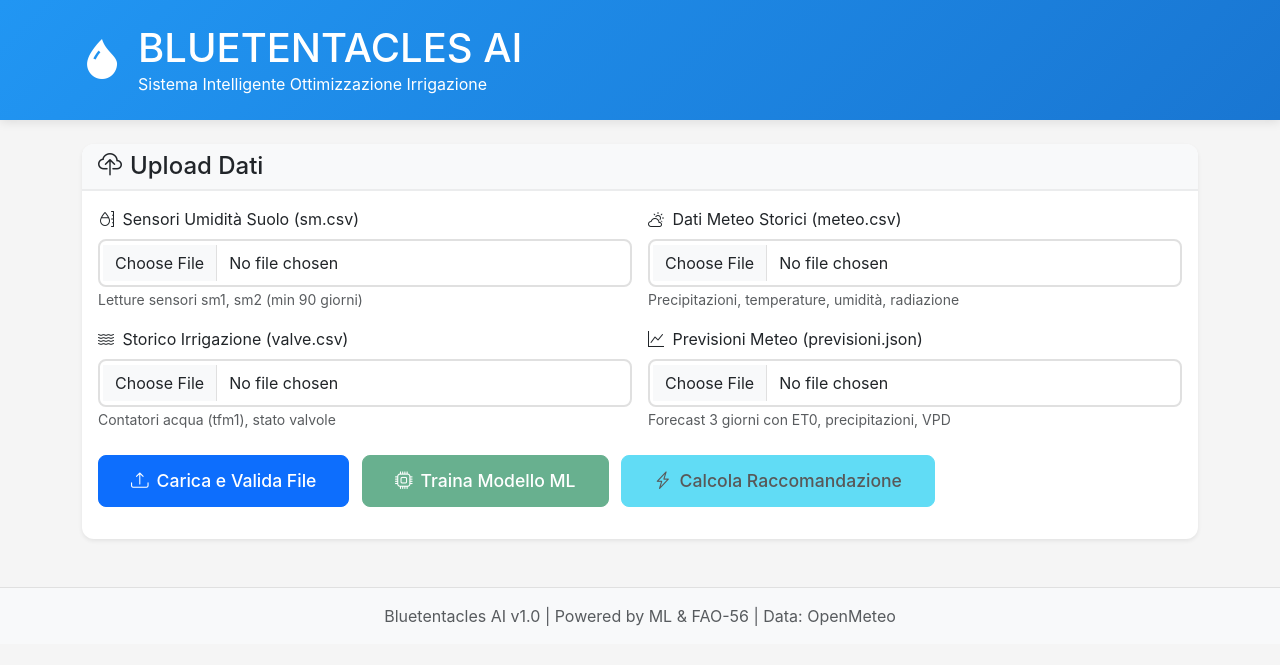
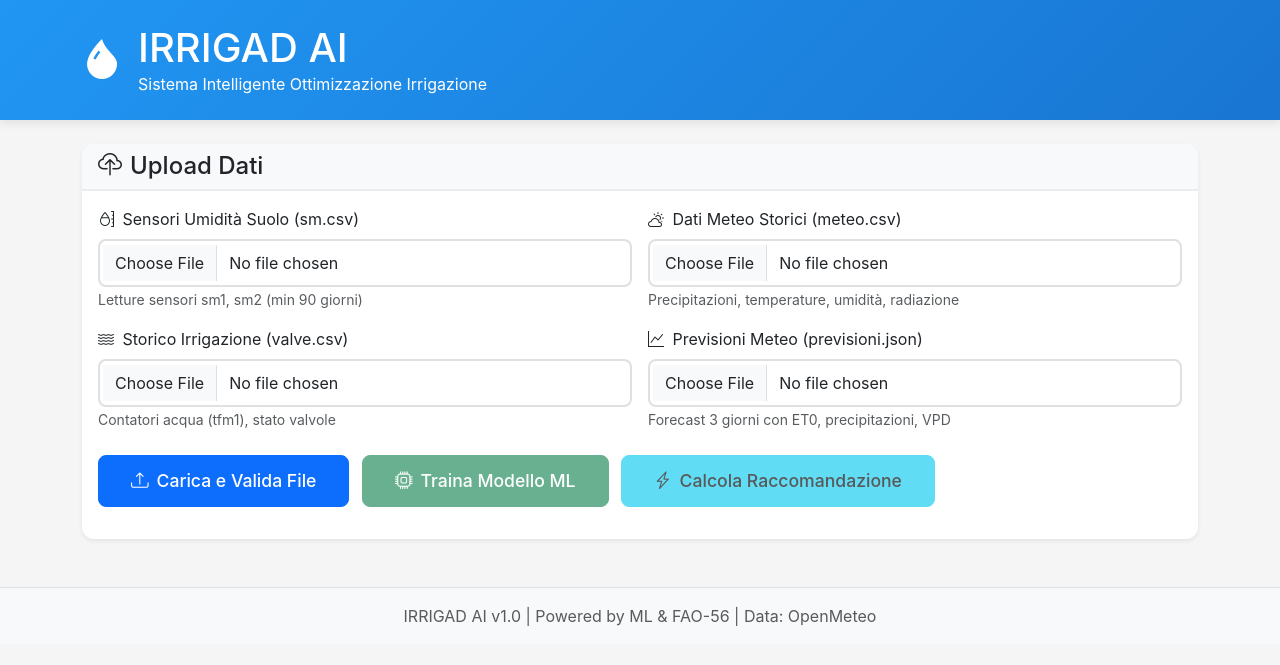
Before and after one commit to follogi/irrigad, a Flask app: page / in a window 1280 px wide. Shown: the top 665 px of the page. Run offline with Flask 3, Linux system fonts and the light colour scheme.

Commit message:
Rebrand project from Bluetentacles AI to Irrigad AI
Updated all references in code, documentation, and UI from 'Bluetentacles AI' to 'Irrigad AI'. This includes project names, secret keys, contact information, repository URLs, and branding in frontend assets and templates.

```diff
--- a/app.py
+++ b/app.py
@@ -1,5 +1,5 @@
 """
-Bluetentacles AI - Irrigation Optimization System
+AI - Irrigation Optimization System
 Flask Application
 """
 
@@ -39,7 +39,7 @@
 
 # Initialize Flask app
 app = Flask(__name__)
-app.secret_key = 'bluetentacles-ai-secret-key-2025'  # Change in production
+app.secret_key = 'irrigad-ai-secret-key-2025'  # Change in production
 CORS(app)
 
 # Configuration
@@ -423,7 +423,7 @@
 
 if __name__ == '__main__':
     print("=" * 60)
-    print("🌱 BLUETENTACLES AI - Irrigation Optimization System")
+    print("AI - Irrigation Optimization System")
     print("=" * 60)
     print(f"Server starting on http://localhost:5000")
     print("Upload your data files to get started!")
--- a/modules/__init__.py
+++ b/modules/__init__.py
@@ -1,4 +1,4 @@
 """
-Bluetentacles AI - Irrigation Optimization System
+AI - Irrigation Optimization System
 Modules package
 """
--- a/requirements.txt
+++ b/requirements.txt
@@ -1,4 +1,4 @@
-# Bluetentacles AI - Irrigation Optimization System
+# AI - Irrigation Optimization System
 # Python Dependencies
 
 # Web Framework
--- a/static/css/style.css
+++ b/static/css/style.css
@@ -1,5 +1,5 @@
 /*
- * Bluetentacles AI - Irrigation Optimization System
+ * AI - Irrigation Optimization System
  * Custom Styles
  */
 
--- a/static/js/main.js
+++ b/static/js/main.js
@@ -1,5 +1,5 @@
 /**
- * Bluetentacles AI - Irrigation Optimization System
+ * AI - Irrigation Optimization System
  * Frontend Logic
  */
 
@@ -17,7 +17,7 @@
 
 // DOM Ready
 document.addEventListener('DOMContentLoaded', function() {
-    console.log('Bluetentacles AI - Frontend Initialized');
+    console.log('Irrigad AI - Frontend Initialized');
 
     // Setup event listeners
     setupEventListeners();
--- a/templates/index.html
+++ b/templates/index.html
@@ -3,7 +3,7 @@
 <head>
     <meta charset="UTF-8">
     <meta name="viewport" content="width=device-width, initial-scale=1.0">
-    <title>Bluetentacles AI - Irrigation Optimization</title>
+    <title>AI - Irrigation Optimization</title>
 
     <!-- Bootstrap 5 -->
     <link href="https://cdn.jsdelivr.net/npm/bootstrap@5.3.2/dist/css/bootstrap.min.css" rel="stylesheet">
@@ -27,7 +27,7 @@
             <div class="d-flex align-items-center">
                 <i class="bi bi-droplet-fill fs-1 me-3"></i>
                 <div>
-                    <h1 class="mb-0">BLUETENTACLES AI</h1>
+                    <h1 class="mb-0">IRRIGAD AI</h1>
                     <p class="mb-0">Sistema Intelligente Ottimizzazione Irrigazione</p>
                 </div>
             </div>
@@ -271,7 +271,7 @@
     <footer class="bg-light text-center py-3 mt-5">
         <div class="container">
             <p class="text-muted mb-0">
-                Bluetentacles AI v1.0 | Powered by ML & FAO-56 | Data: OpenMeteo
+                IRRIGAD AI v1.0 | Powered by ML & FAO-56 | Data: OpenMeteo
             </p>
         </div>
     </footer>
```
Also changed, not shown: README.md.
